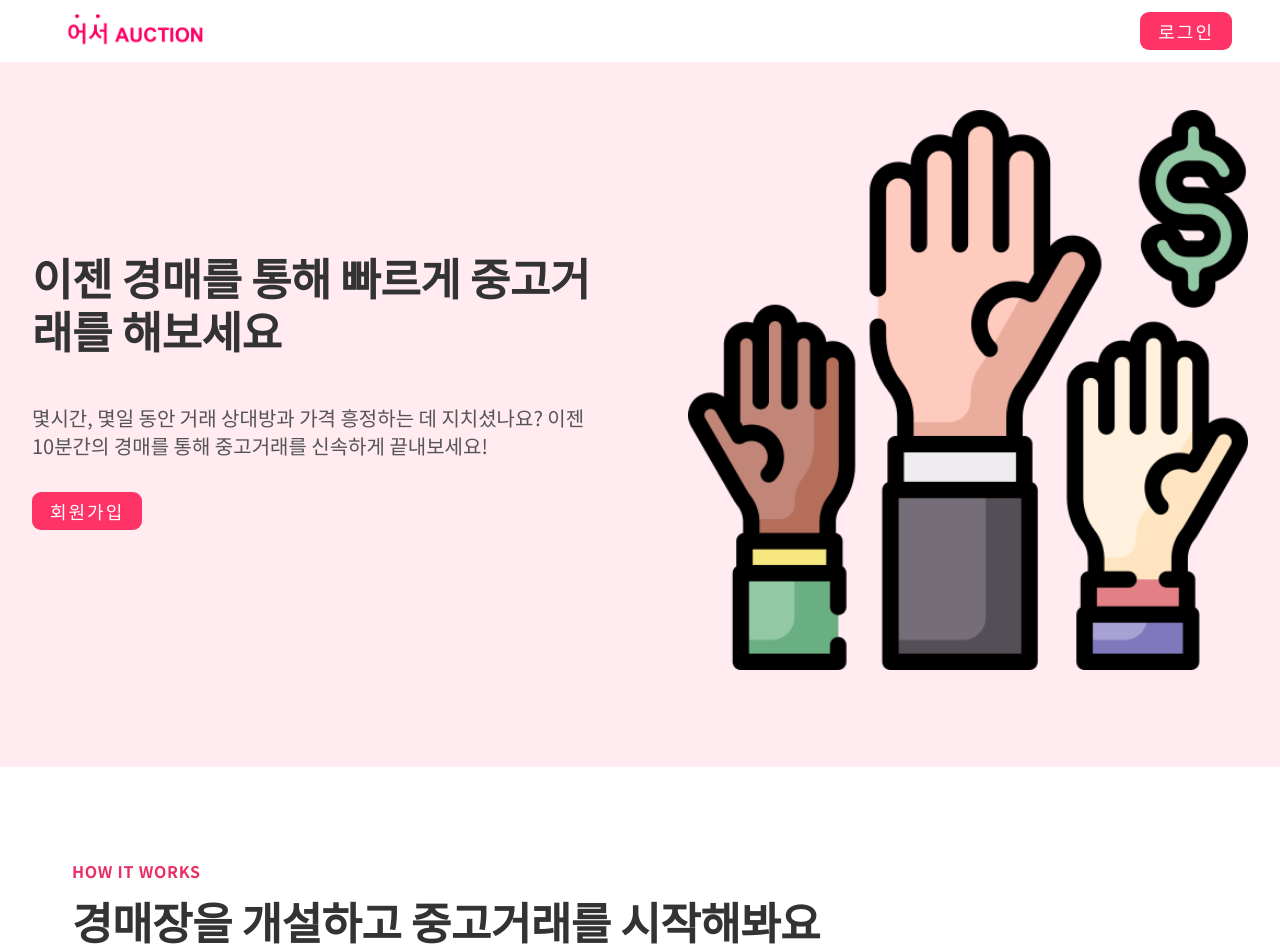
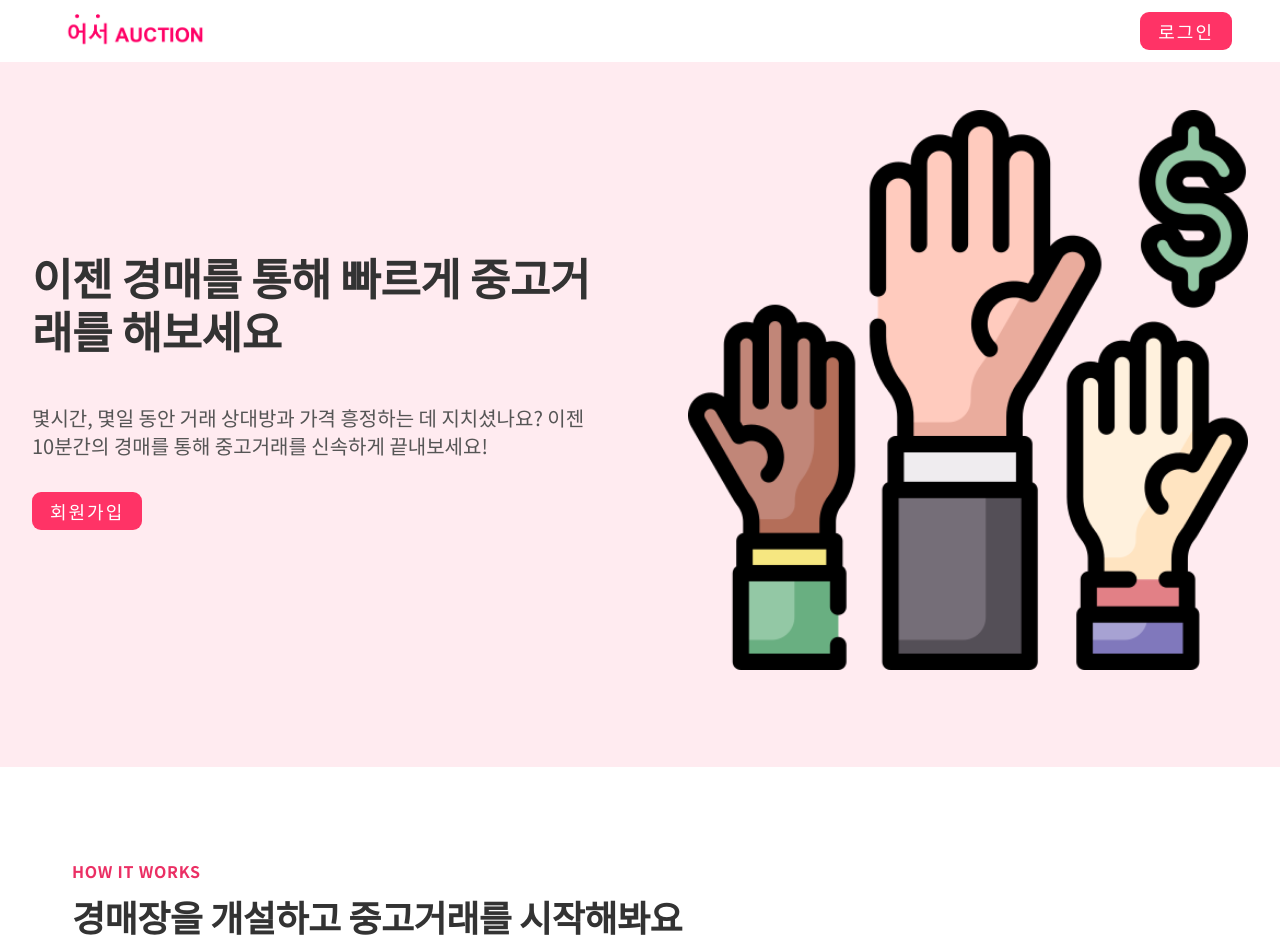
Before and after one commit to abc1242/aseoAuction, a React (Create React App) app in the folder frontend/: page / in a window 1280 px wide. Shown: the top 952 px of the page. Built offline with nearby package versions, Linux system fonts and the light colour scheme.

Commit message:
chore: "index.css" 정리
주석 정리하고 영문은 한글로 변환했다.

```diff
--- a/frontend/src/index.css
+++ b/frontend/src/index.css
@@ -1,6 +1,6 @@
 /*
 
---01 Typography--
+--01 글꼴--
 
   a. Size(px)
   10 / 12 / 14 / 16 / 18 / 20 / 24 / 30 / 36 / 44 / 52 / 62 / 74 / 86 / 98
@@ -11,16 +11,16 @@
   Semi-bold: 600
   Bold: 700
 
-  c. Line Heights(줄간)
+  c. Line Heights
   Default: 1
   Small: 1.05
   Medium: 1.2
   Paragraph Default: 1.6
 
-  d. spacing btw letters(자간)
+  d. letter-spacing
 
 
---02 COLORS--
+--02 색상--
 
 a. primary
 primary: #eb2f64
@@ -41,14 +41,14 @@ grey dark 3: #777
 grey dark 4: #999
 
 
---03 SPACING(padding, margin)(px)--
+--03 Margin, Padding--
 
 2 / 4 / 8 / 12 / 16 / 24 / 32 / 48 / 64 / 80 / 96 / 128
 
 */
 
 /*****************************/
-/* PRE-SETTING */
+/* 글로벌 */
 /*****************************/
 
 * {
@@ -72,9 +72,10 @@ body {
 }
 
 /*****************************/
-/* REUSABLE COMPONENTS */
+/* 재사용 컴포넌트 */
 /*****************************/
 
+/* 컨테이너, 그리드 */
 .container {
   max-width: 120rem;
   margin: 0 auto;
@@ -99,6 +100,7 @@ body {
   align-items: center;
 }
 
+/* 헤딩(제목) */
 .headingPrimary,
 .headingSecondary,
 .headingTertiary {
@@ -114,7 +116,7 @@ body {
 }
 
 .headingSecondary {
-  font-size: 4.4rem;
+  font-size: 3.6rem;
   line-height: 1.2;
   margin-bottom: 9.6rem;
 }
```
